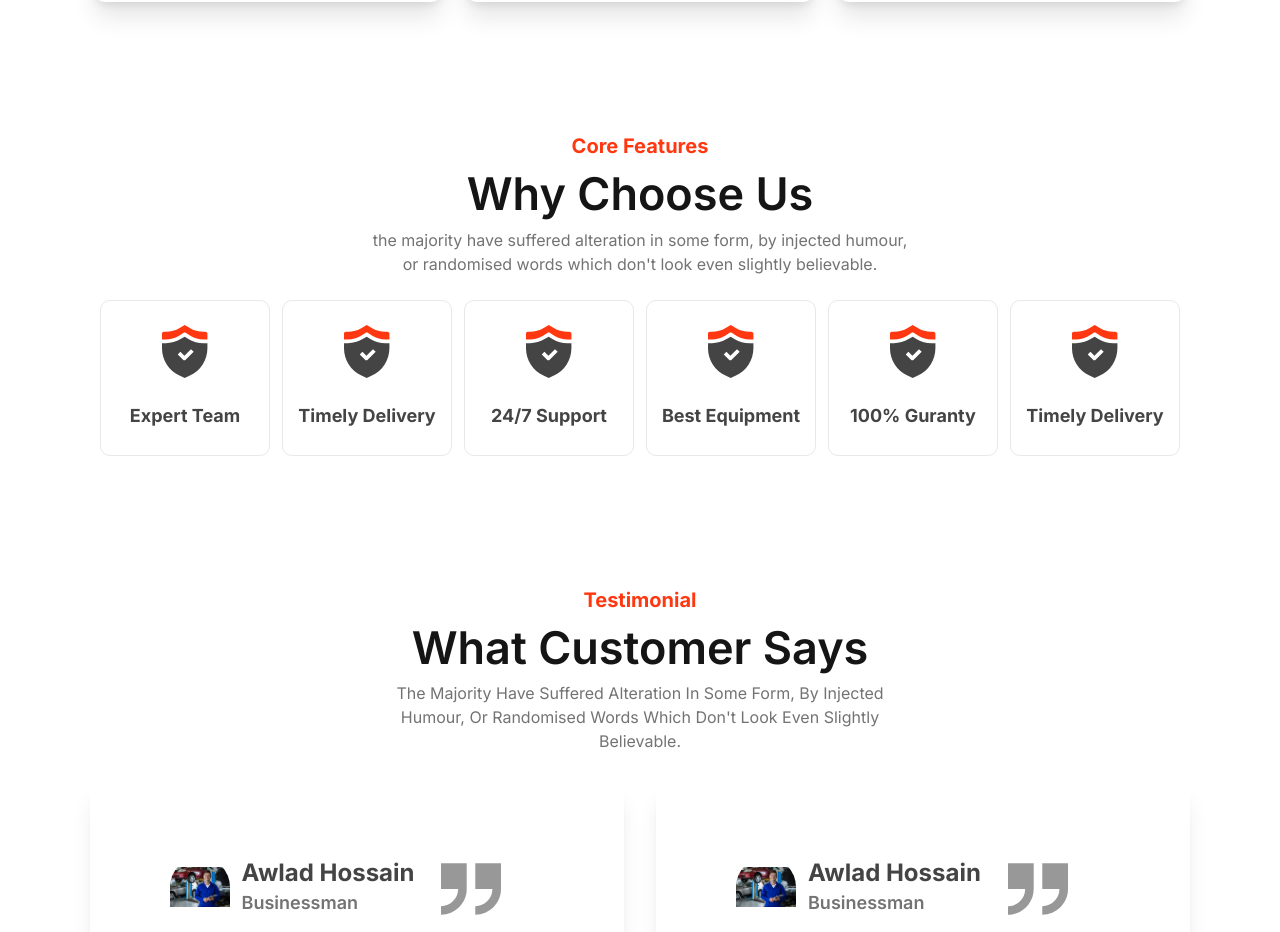
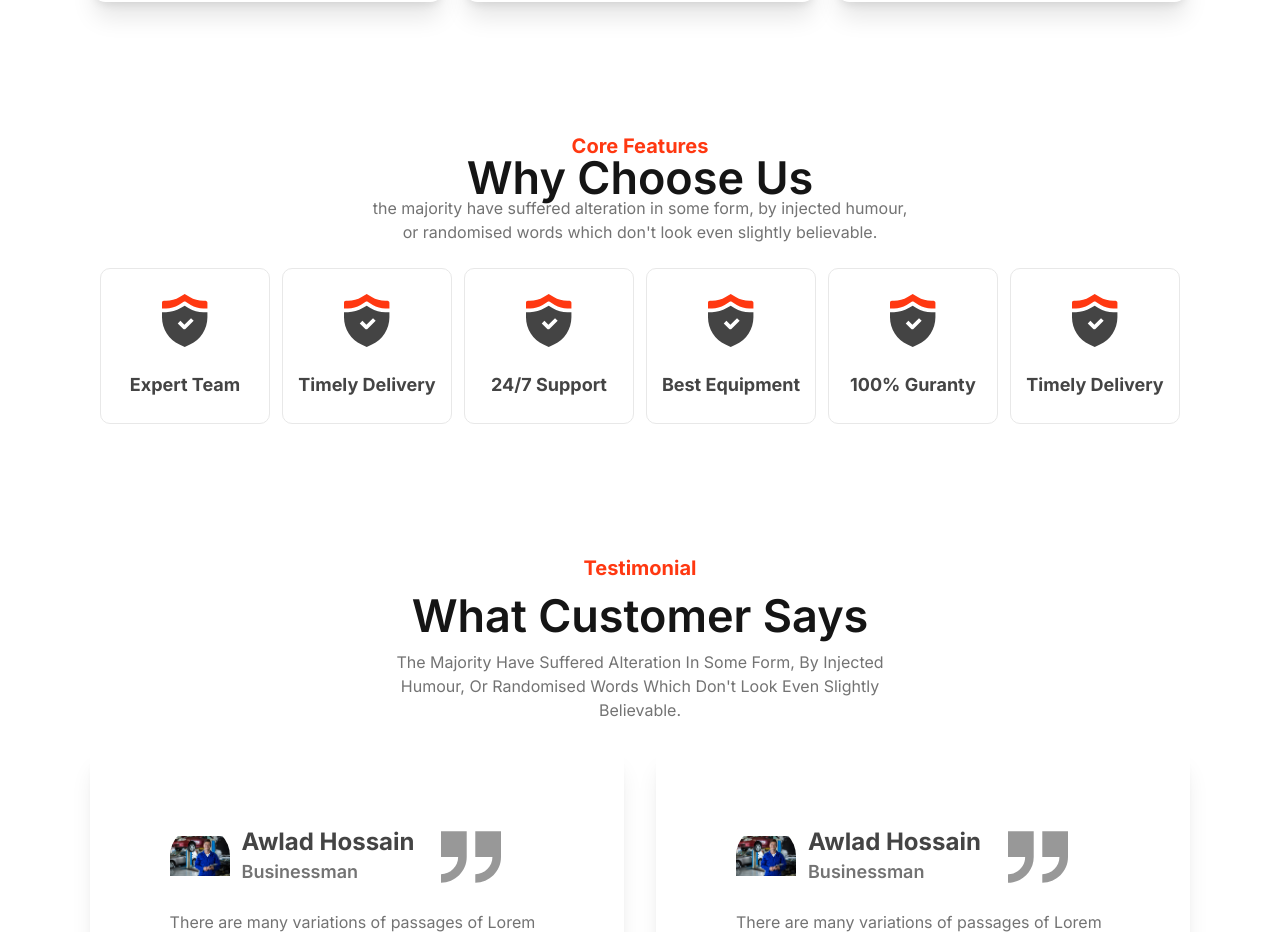
Before and after one commit to ronymia/car-doctor-client, a React (Create React App) app: page / in a window 1280 px wide. Shown: the part 4901-5833 px from the top of the page. Built offline with nearby package versions, Linux system fonts and the light colour scheme.

Commit message:
core feature

```diff
--- a/src/pages/Home/CoreFeature/CoreFeature.jsx
+++ b/src/pages/Home/CoreFeature/CoreFeature.jsx
@@ -18,13 +18,13 @@ const CoreFeature = () => {
     }, []);
 
     return (
-        <section className="w-full flex flex-col justify-center items-center gap-6 my-[130px]">
-            <div className='text-center w-1/2 flex flex-col justify-center items-center'>
-                <p className="text-xl font-bold text-primary">Core Features</p>
-                <h2 className="text-[45px] font-semibold text-darkBlack">Why Choose Us</h2>
-                <p className="text-gray">the majority have suffered alteration in some form, by injected humour, or randomised words which don't look even slightly believable. </p>
+        <section className="w-full flex flex-col justify-center items-center gap-6 md:my-[130px] my-[60px]">
+            <div className="text-center md:w-1/2 w-full flex flex-col justify-center items-center gap-1 md:gap-0">
+                <p className="md:text-xl text-lg font-bold text-primary">Core Features</p>
+                <h2 className="md:text-[45px] text-3xl font-semibold text-darkBlack">Why Choose Us</h2>
+                <p className="text-gray md:text-base text-sm">the majority have suffered alteration in some form, by injected humour, or randomised words which don't look even slightly believable. </p>
             </div>
-            <div className="grid grid-cols-6 gap-3">
+            <div className="grid md:grid-cols-6 grid-cols-2 gap-3">
                 {
                     coreFeature.map(feature => <CoreFeatureCard
                         key={feature._id}
```
